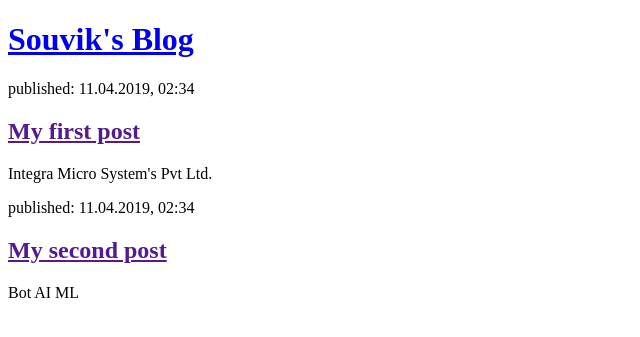
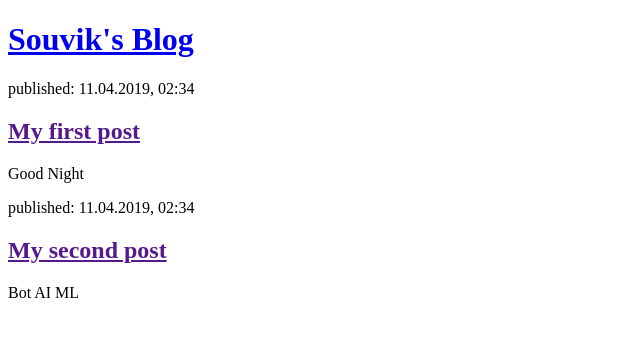
Before and after one commit to souviksv/my-first-blog, a Django app: page / in a window 1280 px wide. Shown: the top 337 px of the page, without its empty margins (0-640 px from the left). Run offline with Django 3.2, Linux system fonts and the light colour scheme.

Commit message:
Souvik's app, first commit

```diff
--- a/newproject/blog/templates/blog/post_list.html
+++ b/newproject/blog/templates/blog/post_list.html
@@ -11,7 +11,7 @@
         <div>
             <p>published: 11.04.2019, 02:34</p>
             <h2><a href="">My first post</a></h2>
-            <p>Integra Micro System's Pvt Ltd.</p>
+            <p>Good Night</p>
         </div>
 
         <div>
```
